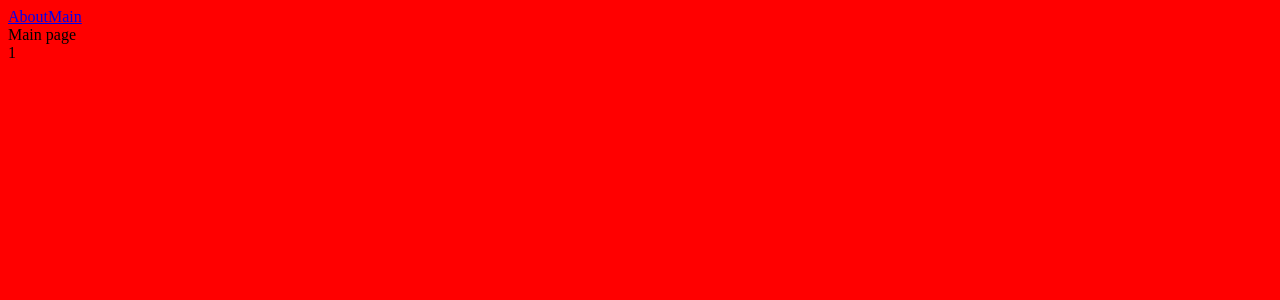
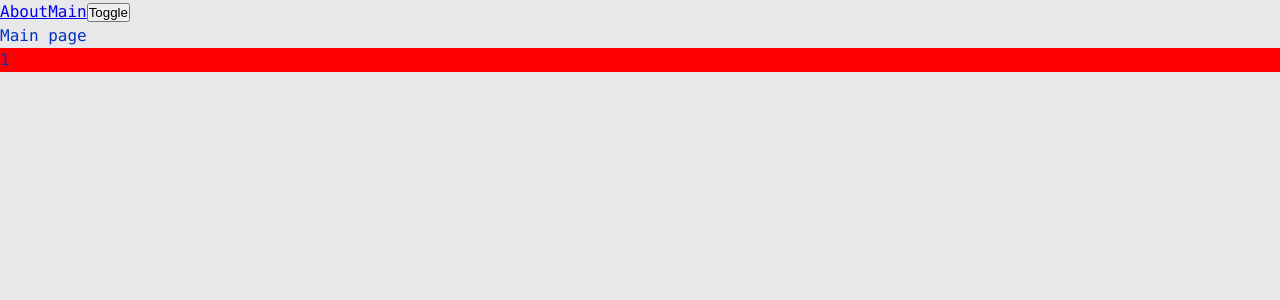
Before and after one commit to ib1zza/ulbi_course, a React app: page / in a window 1280 px wide. Shown: the top 300 px of the page. Built offline with nearby package versions, Linux system fonts and the light colour scheme.

Commit message:
added themes

```diff
--- a/src/App.tsx
+++ b/src/App.tsx
@@ -1,16 +1,20 @@
 import React, {Suspense} from 'react';
 import Counter from "./components/Counter";
 import {Link, Route, Routes} from "react-router-dom";
-import AboutPage from "./pages/AboutPage/AboutPage";
-import MainPage from "./pages/MainPage/MainPage";
 import AboutPageAsync from "./pages/AboutPage/AboutPage.async";
 import MainPageAsync from "./pages/MainPage/MainPage.async";
+import "./styles/index.scss";
+import {useTheme} from "./theme/useTheme";
+
 
 const App = () => {
+    const {theme, toggleTheme} = useTheme();
+
     return (
-        <div>
+        <div className={`app ${theme}`}>
             <Link to={"/about"}>About</Link>
             <Link to={"/"}>Main</Link>
+            <button onClick={toggleTheme}>Toggle</button>
             <Suspense fallback={<div>Loading...</div>}>
                 <Routes>
                     <Route path="/about" element={<AboutPageAsync/>}/>
--- a/src/index.tsx
+++ b/src/index.tsx
@@ -1,10 +1,13 @@
 import {render} from "react-dom";
 import App from "./App";
 import {BrowserRouter} from "react-router-dom";
+import ThemeProvider from "./theme/ThemeProvider";
 
 render(
     <BrowserRouter>
-        <App/>
+        <ThemeProvider>
+            <App/>
+        </ThemeProvider>
     </BrowserRouter>
     ,
     document.getElementById('root')
--- /dev/null
+++ b/src/styles/index.scss
@@ -0,0 +1,14 @@
+@import "reset";
+@import "variables/globals";
+@import "themes/dark";
+@import "themes/normal";
+
+
+.app {
+  font: var(--font-m);
+
+  background: var(--bg-color);
+  color: var(--primary-color);
+
+  min-height: 100vh;
+}
--- /dev/null
+++ b/src/styles/reset.scss
@@ -0,0 +1,7 @@
+* {
+  margin: 0;
+  padding: 0;
+  -webkit-box-sizing: border-box;
+  -moz-box-sizing: border-box;
+  box-sizing: border-box;
+}
--- /dev/null
+++ b/src/styles/themes/dark.scss
@@ -0,0 +1,6 @@
+.app.dark {
+  --bg-color: #0e0e75;
+
+  --primary-color: #049604;
+  --secondary-color: #04ff04;
+}
--- /dev/null
+++ b/src/styles/themes/normal.scss
@@ -0,0 +1,6 @@
+:root {
+  --bg-color: #e8e8ea;
+
+  --primary-color: #0232c2;
+  --secondary-color: #0449e0;
+}
--- /dev/null
+++ b/src/styles/variables/globals.scss
@@ -0,0 +1,11 @@
+:root {
+  --font-family-main: Consolas, "Times New Toman", serif;
+
+  --font-size-m: 16px;
+  --font-line-m: 24px;
+  --font-m: var(--font-size-m) / var(--font-line-m) var(--font-family-main);
+
+  --font-size-l: 24px;
+  --font-line-l: 32px;
+  --font-l: var(--font-size-l) / var(--font-line-l) var(--font-family-main);
+}
--- /dev/null
+++ b/src/theme/ThemeContext.ts
@@ -0,0 +1,17 @@
+import {createContext} from "react";
+
+export enum Theme {
+    DARK = "dark",
+    LIGHT = "light",
+}
+
+export interface ThemeContextProps {
+    theme?: Theme;
+    setTheme?: ( theme: Theme) => void;
+}
+
+export const ThemeContext = createContext<ThemeContextProps>({
+
+})
+
+export const LOCAL_STORAGE_THEME_KEY = "theme";
--- /dev/null
+++ b/src/theme/ThemeProvider.tsx
@@ -0,0 +1,23 @@
+import React, {FC, useMemo, useState} from 'react';
+import {LOCAL_STORAGE_THEME_KEY, Theme, ThemeContext} from "./ThemeContext";
+
+const defaultTheme = localStorage.getItem(LOCAL_STORAGE_THEME_KEY) as Theme || Theme.LIGHT;
+
+const ThemeProvider:FC = ({children})  => {
+    const [theme, setTheme] = useState<Theme>(defaultTheme);
+
+    const defaultProps = useMemo(() => {
+        return ({
+            theme,
+            setTheme
+        })
+    }, [theme]);
+
+    return (
+        <ThemeContext.Provider value={defaultProps}>
+            {children}
+        </ThemeContext.Provider>
+    );
+};
+
+export default ThemeProvider;
--- /dev/null
+++ b/src/theme/useTheme.ts
@@ -0,0 +1,23 @@
+import {LOCAL_STORAGE_THEME_KEY, Theme, ThemeContext} from "./ThemeContext";
+import {useContext} from "react";
+
+interface useThemeReturn {
+    theme: Theme,
+    toggleTheme: () => void
+
+}
+
+export function useTheme (): useThemeReturn {
+    const {theme, setTheme} = useContext(ThemeContext);
+
+    const toggleTheme = () => {
+        const newTheme = theme === Theme.LIGHT ? Theme.DARK : Theme.LIGHT;
+        setTheme(newTheme);
+        localStorage.setItem(LOCAL_STORAGE_THEME_KEY, newTheme);
+    }
+
+    return {
+        theme,
+        toggleTheme
+    }
+}
```
